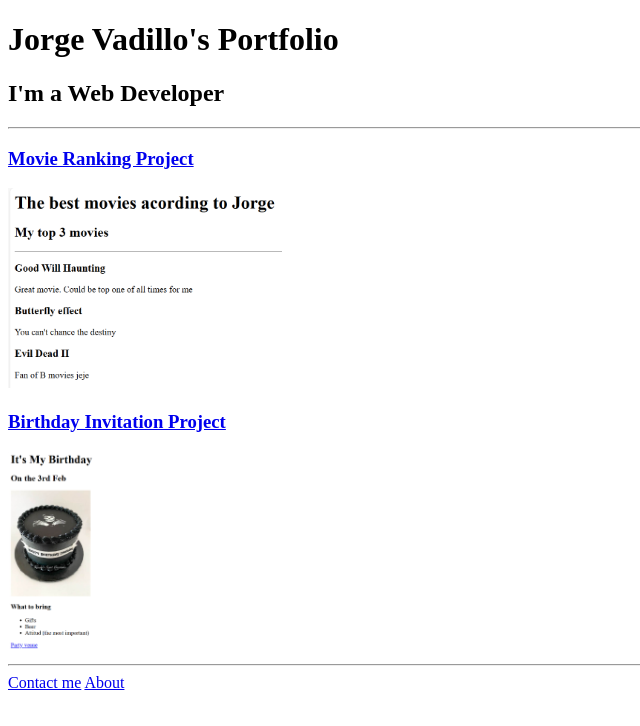
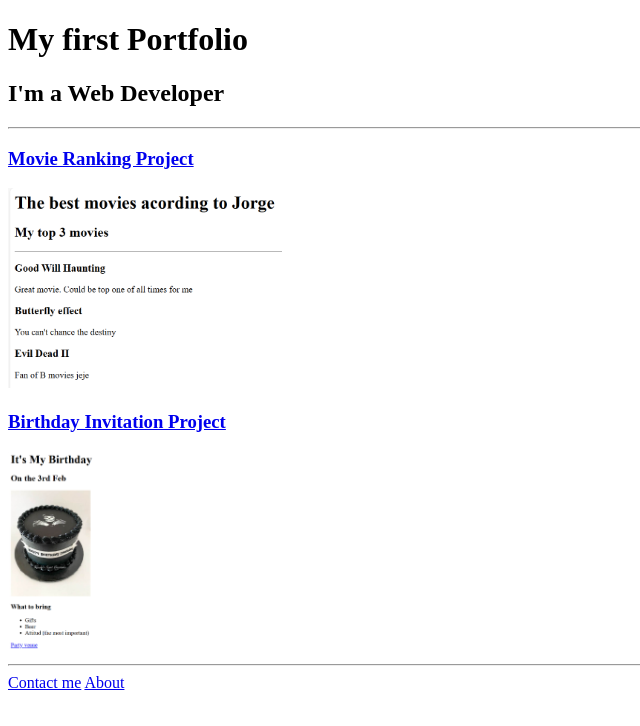
Before and after one commit to DzulEk/html-portfolio, a plain HTML site: page index.html in a window 1280 px wide. Shown: the whole page, without its empty margins (0-640 px from the left). Drawn offline with Linux system fonts and the light colour scheme.

Commit message:
Add files via upload

```diff
--- a/index.html
+++ b/index.html
@@ -22,7 +22,7 @@ https://developer.mozilla.org/en-US/docs/Web/HTML/Element/img#attr-height -->
   </head>
 
   <body>
-    <h1>Jorge Vadillo's Portfolio</h1>
+    <h1>My first Portfolio</h1>
     <h2>I'm a Web Developer</h2>
     <hr />
 
```
